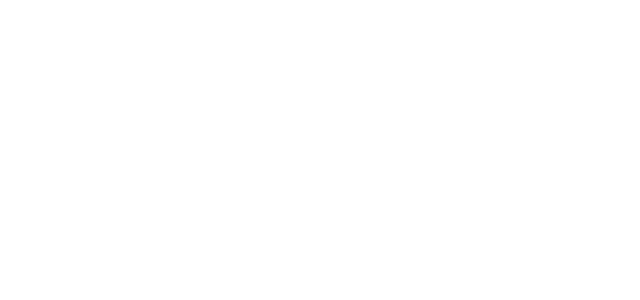
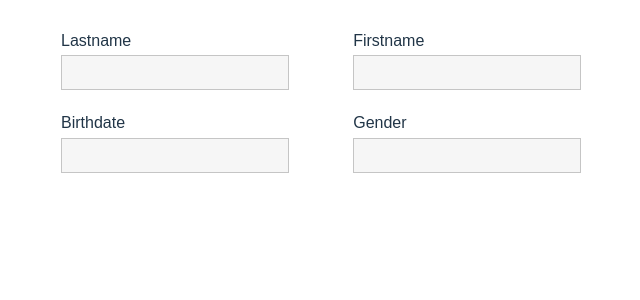
Before and after one commit to ask0ldd/SubscriptionsManager, a React (Vite) app: page /newMember in a window 1280 px wide. Before the commit this address had no page. Shown: the top 300 px of the page, without its empty margins (399-1039 px from the left). Built offline with nearby package versions, Linux system fonts and the light colour scheme.

Commit message:
newmember form base

```diff
--- a/src/App.css
+++ b/src/App.css
@@ -43,7 +43,7 @@
 }
 
 label.defaultSpacing {
-  margin-top: 1rem;
+  margin-top: 1.5rem;
 }
 
 form input:focus {
--- a/src/components/CustomRouter.tsx
+++ b/src/components/CustomRouter.tsx
@@ -1,5 +1,6 @@
 import { BrowserRouter as Router, Routes, Route } from 'react-router-dom'
 import Home from '../pages/Home'
+import NewMember from '../pages/NewMember'
 
 function CustomRouter() {
     /*<Router basename="/P13-UserInterface-API/ABFront/"> needs to add basename into vite config*/
@@ -7,6 +8,7 @@
         <Router>
             <Routes>
                 <Route path="/" element={<Home />} />
+                <Route path="/newMember" element={<NewMember />} />
             </Routes>
         </Router>
     )
--- a/src/pages/Home.tsx
+++ b/src/pages/Home.tsx
@@ -3,13 +3,15 @@
 function Home() {
 
     return (
+    <main>
         <form>
-        <label>Login</label>
-        <input type="text"/>
-        <label className='defaultSpacing'>Password</label>
-        <input type="text"/>
-        <input type="submit"/>
-      </form>
+            <label htmlFor="login">Login</label>
+            <input name="login" type="text"/>
+            <label htmlFor="password" className='defaultSpacing'>Password</label>
+            <input name="password" type="text"/>
+            <input type="submit"/>
+        </form>
+    </main>
     )
   }
 
--- /dev/null
+++ b/src/pages/NewMember.tsx
@@ -0,0 +1,25 @@
+import '../style/NewMember.css'
+
+function NewMember(){
+    return (
+        <main>
+            <form className="newMember-Form">
+                <div>
+                    <label htmlFor="lastname">Lastname</label>
+                    <input name="lastname" type="text"/>
+                    <label className='defaultSpacing' htmlFor="birthdate">Birthdate</label>
+                    <input name="birthdate" type="text"/>
+                </div>
+                <div>
+                    <label htmlFor="firstname">Firstname</label>
+                    <input name="firstname" type="text"/>
+                    <label className='defaultSpacing' htmlFor="gender">Gender</label>
+                    <input name="gender" type="text"/>
+
+                </div>
+            </form>
+        </main>
+    )
+}
+
+export default NewMember
--- /dev/null
+++ b/src/style/NewMember.css
@@ -0,0 +1,14 @@
+.newMember-Form {
+  display: flex;
+  flex-direction: row;
+  column-gap: 4rem;
+}
+
+.newMember-Form div {
+  display: flex;
+  flex-direction: column;
+}
+
+label.defaultSpacing {
+  margin-top: 1.5rem;
+}
```
Also changed, not shown: src/App.tsx (+1 -7 lines), src/components/Footer.tsx (added), src/components/Header.tsx (added).
